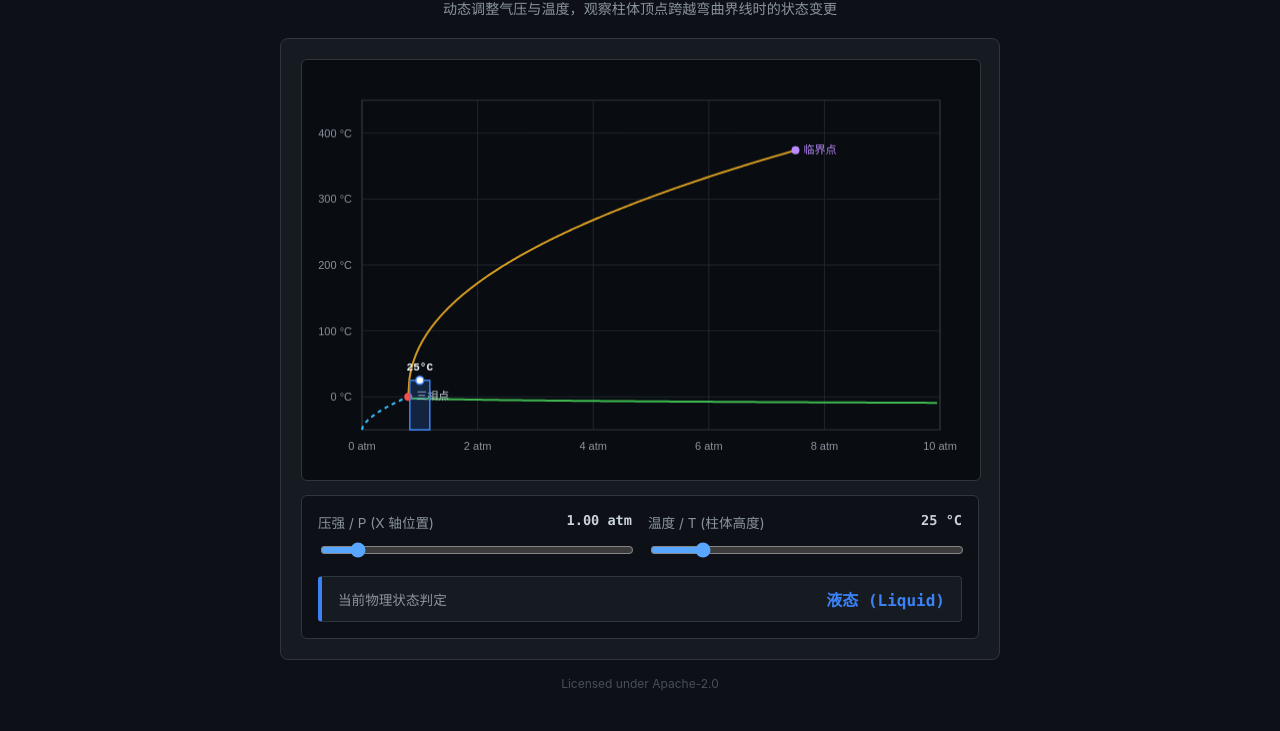
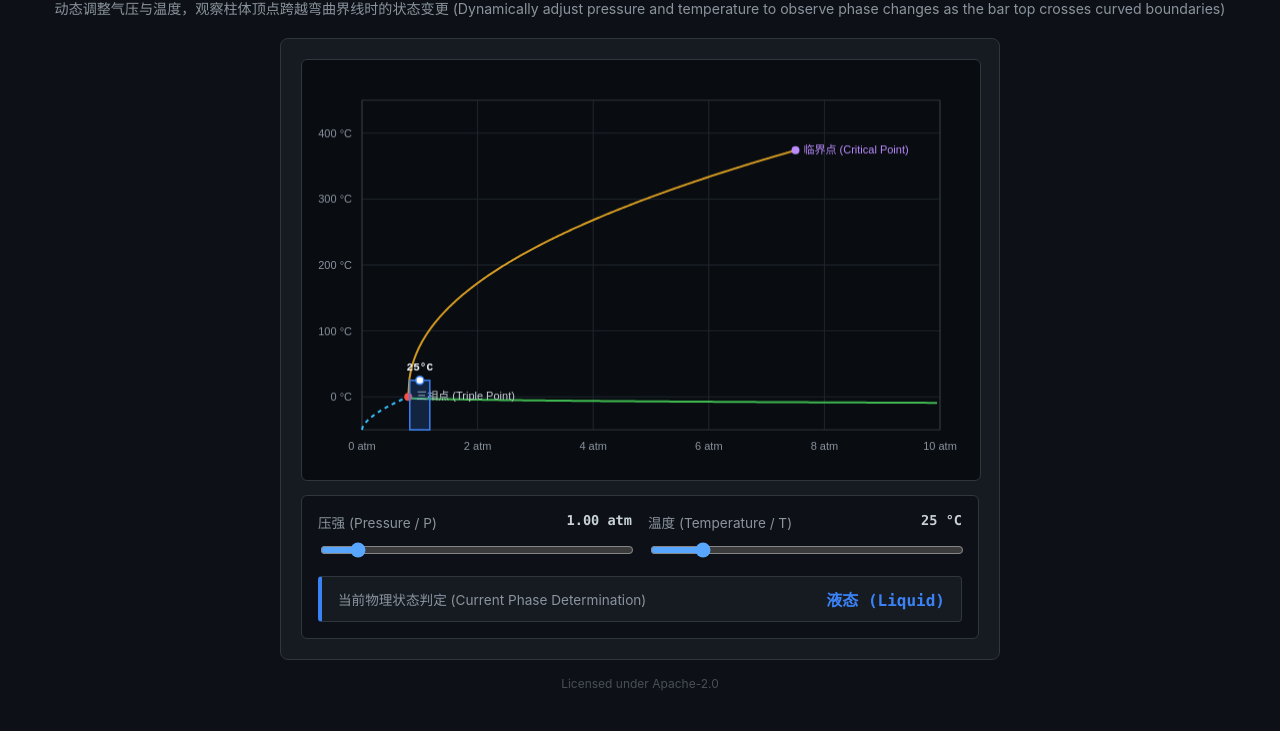
Before and after one commit to cnlnr/Curved-Boundary-Bar-Chart, a plain HTML site: page index.html in a window 1280 px wide. Shown: the part 69-800 px from the top of the page. Drawn offline with Linux system fonts and the light colour scheme.

Commit message:
添加英文括号

```diff
--- a/index.html
+++ b/index.html
@@ -149,7 +149,8 @@
 
     <div class="header">
         <h1>曲界线柱状图 (Phase-Bar Diagram)</h1>
-        <p>动态调整气压与温度，观察柱体顶点跨越弯曲界线时的状态变更</p>
+        <p>动态调整气压与温度，观察柱体顶点跨越弯曲界线时的状态变更 (Dynamically adjust pressure and temperature to observe phase changes as the bar
+            top crosses curved boundaries)</p>
     </div>
 
     <div class="container">
@@ -159,17 +160,17 @@
 
         <div class="controls">
             <div class="control-group">
-                <label>压强 / P (X 轴位置) <span id="pVal" class="val">1.00 atm</span></label>
+                <label>压强 (Pressure / P) <span id="pVal" class="val">1.00 atm</span></label>
                 <input type="range" id="sliderP" min="0.01" max="10" step="0.01" value="1.00">
             </div>
 
             <div class="control-group">
-                <label>温度 / T (柱体高度) <span id="tVal" class="val">25 °C</span></label>
+                <label>温度 (Temperature / T) <span id="tVal" class="val">25 °C</span></label>
                 <input type="range" id="sliderT" min="-50" max="450" step="1" value="25">
             </div>
 
             <div class="status-card" id="statusCard">
-                <div class="status-title">当前物理状态判定</div>
+                <div class="status-title">当前物理状态判定 (Current Phase Determination)</div>
                 <div class="status-value" id="phaseStatus">液态 (Liquid)</div>
             </div>
         </div>
@@ -370,7 +371,7 @@
             ctx.fillStyle = '#c9d1d9';
             ctx.font = '11px sans-serif';
             ctx.textAlign = 'left';
-            ctx.fillText('三相点', tpX + 8, tpY + 3);
+            ctx.fillText('三相点 (Triple Point)', tpX + 8, tpY + 3);
 
             const cpX = mapPToX(criticalPoint.p);
             const cpY = mapTToY(criticalPoint.t);
@@ -378,7 +379,7 @@
             ctx.beginPath();
             ctx.arc(cpX, cpY, 4, 0, Math.PI * 2);
             ctx.fill();
-            ctx.fillText('临界点', cpX + 8, cpY + 3);
+            ctx.fillText('临界点 (Critical Point)', cpX + 8, cpY + 3);
         }
 
         function drawPhaseBar(p, t, phase) {
```
